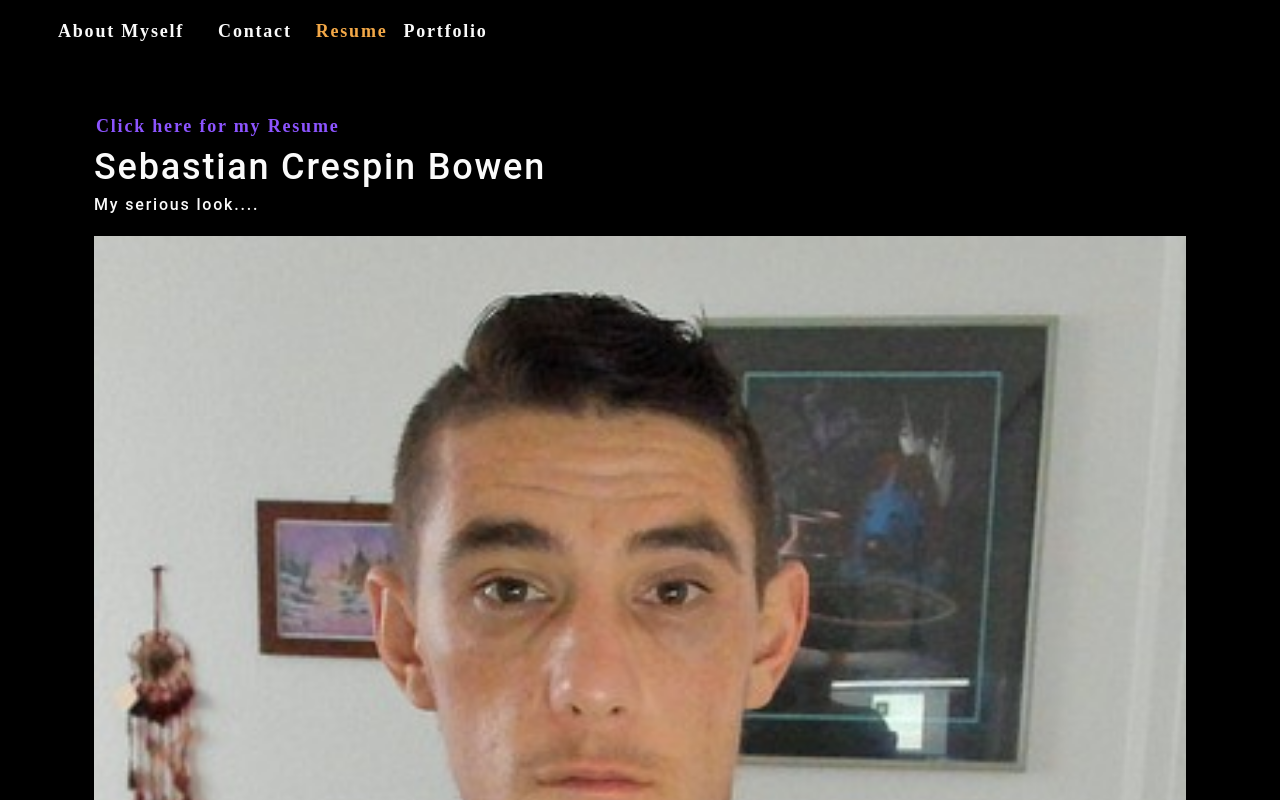
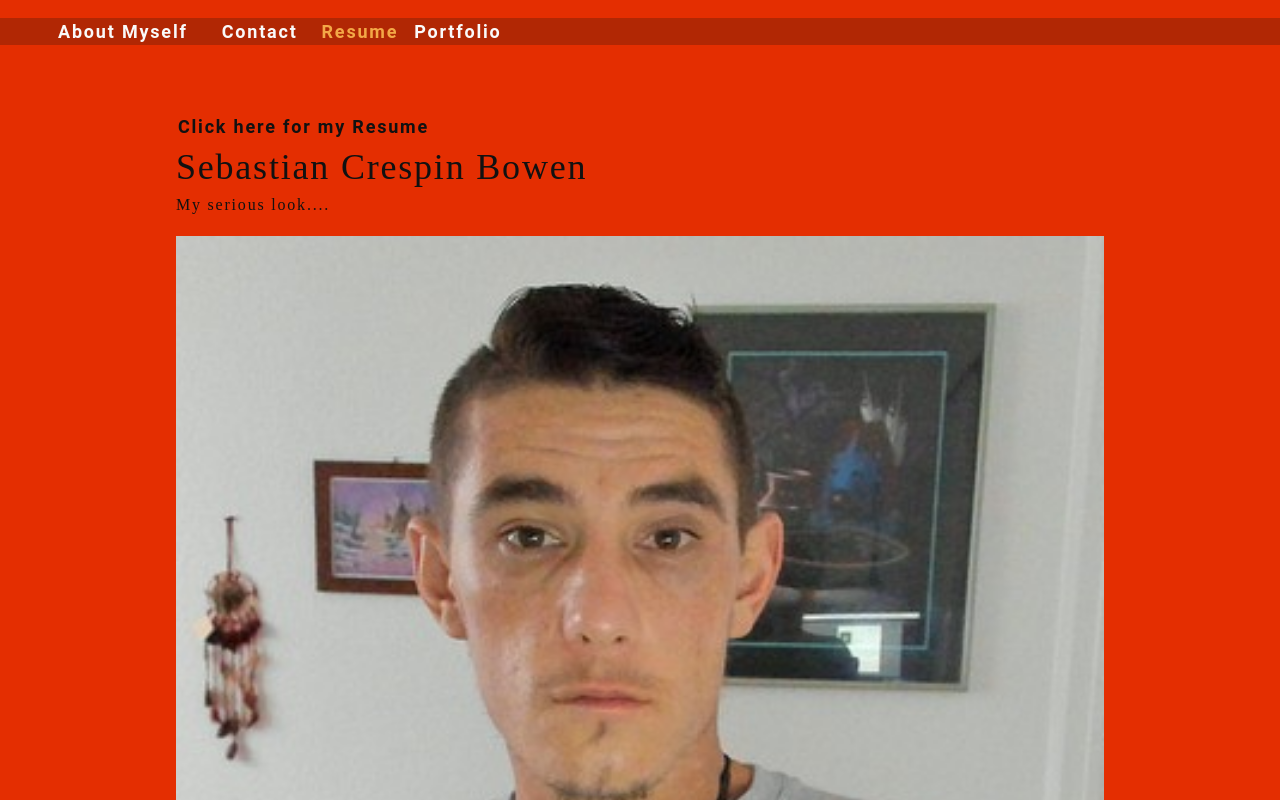
Before and after one commit to Sebastian2908-2007/sebastian-portfolio, a React (Create React App) app: page / in a window 1280 px wide. Shown: the top 800 px of the page. Built offline with nearby package versions, Linux system fonts and the light colour scheme.

Commit message:
last commit before merge's to deploy

```diff
--- a/src/App.js
+++ b/src/App.js
@@ -8,7 +8,7 @@ import Portfolio from "./components/Portfolio";
 
 function App() {
   const [contactSelected,setContactSelected] = useState(false)
-  const [portfolioSelected, setPortfolioSelected] = useState(false)
+ // const [portfolioSelected, setPortfolioSelected] = useState(false)
    const [sections] =useState ([
       {name: "resume", description: "Job experience"},
       {name: "portfolio", description: "my projects"}
@@ -27,20 +27,28 @@ function App() {
      currentSection={currentSection}
      contactSelected={contactSelected}
      setContactSelected={setContactSelected}
-     portfolioSelected={portfolioSelected}
-     setPortfolioSelected={setPortfolioSelected}
+     //portfolioSelected={portfolioSelected}
+     //setPortfolioSelected={setPortfolioSelected}
      ></Nav>
      <main>
        {!contactSelected ?   (
+
+         <section className="container">
+           <div>
+             <Resume></Resume>
+        <About></About>
+        </div>
+      <section className="container">
+       <Portfolio></Portfolio>
+       </section>
+      </section>
+       ) : (
          <>
-       <Resume />
-       <About></About>
-       <Portfolio></Portfolio>
-       </>
-       ) : (
         <ContactForm></ContactForm>
+
+
+        </>
        )}
-
 
 
 
--- a/src/components/Nav/index.js
+++ b/src/components/Nav/index.js
@@ -9,7 +9,7 @@ function Nav(props) {
       contactSelected,
       setContactSelected,
      // portfolioSelected,
-      //setPortfolioSelected
+    //  setPortfolioSelected
   }= props;
 
   useEffect(() => {
@@ -40,6 +40,8 @@ function Nav(props) {
                           <span onClick={() => {
                                setCurrentSection(section);
                                setContactSelected(false);
+                              // setPortfolioSelected(false)
+
 
                                }}
                             >
--- a/src/components/Portfolio/index.js
+++ b/src/components/Portfolio/index.js
@@ -6,7 +6,9 @@ import pizza from "../../assets/pizza-hunt.png"
 import photo from "../../assets/photo-port.png"
 const Portfolio = () => {
     return (
+
     <div className="flex-row">
+        <h1>Sebastian's Portfolio</h1>
         <a href="https://thawing-spire-60901.herokuapp.com/">
             Auto Maintenance Log
         <img className="img-thumbnail mx-1" src={autoMaint} alt="Auto-maintenance-log"/>
--- a/src/index.css
+++ b/src/index.css
@@ -33,9 +33,9 @@ body {
   line-height: 1.5;
   font-size: 18px;
   letter-spacing: .1em;
-  background: var(--dark);
+  background: var(--error);
   color: var(--light);
-  font-family: 'Poiret One', cursive;
+  font-family: 'Roboto', sans-serif;
 
 }
 
@@ -45,10 +45,11 @@ h3,
 h4,
 h5,
 h6 {
-  font-family: 'Roboto', sans-serif;
+  font-family:  'Poiret One', cursive;
   font-weight: 500;
   margin: 5px 0;
   line-height: 1.25;
+  color: var(--darker)
 }
 
 h1 {
@@ -81,7 +82,7 @@ p {
 }
 
 a {
-  color: var(--tertiary);
+  color: var(--darker);
   text-decoration: none;
   font-weight: bold;
 }
@@ -91,7 +92,7 @@ a:hover {
 }
 
 header {
-  background: var(--dark);
+  background: var(--tertiary);
 }
 
 header a {
@@ -281,7 +282,7 @@ button {
 
 a {
 	border-radius: 5px;
-	color: var(--primary);
+	color: var(--darker);
 	font-weight: 600;
 	padding: 2px 4px;
 	margin-left: -2px;
```
